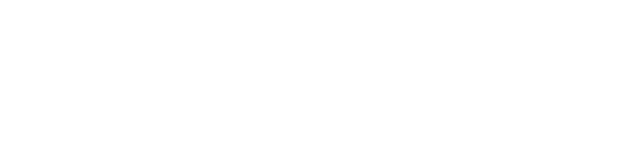
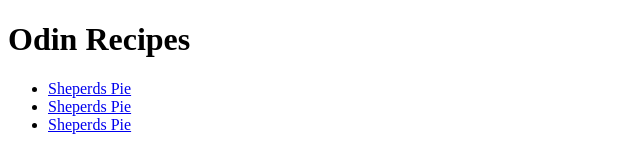
Before and after one commit to Sethvk76/odin-recipes, a plain HTML site: page index.html in a window 1280 px wide. Shown: the whole page, without its empty margins (0-640 px from the left). Drawn offline with Linux system fonts and the light colour scheme.

Commit message:
Created new Recipe
Added Recipe folder and Sheperds_Pie.html

```diff
--- a/index.html
+++ b/index.html
@@ -3,9 +3,15 @@
 <head>
     <meta charset="UTF-8">
     <meta name="viewport" content="width=device-width, initial-scale=1.0">
-    <title>Document</title>
+    <title>The Best Recipies Ever</title>
 </head>
 <body>
+    <h1>Odin Recipes</h1>
+    <ul>
+        <li><a href="./recipes/Sheperds_Pie.html">Sheperds Pie</a></li>
+        <li><a href="./recipes/Sheperds_Pie.html">Sheperds Pie</a></li>
+        <li><a href="./recipes/Sheperds_Pie.html">Sheperds Pie</a></li>
 
+    </ul>
 </body>
 </html>
```
Also changed, not shown: recipes/Sheperds_Pie.html (added, +11 -0 lines), 1 other file.
